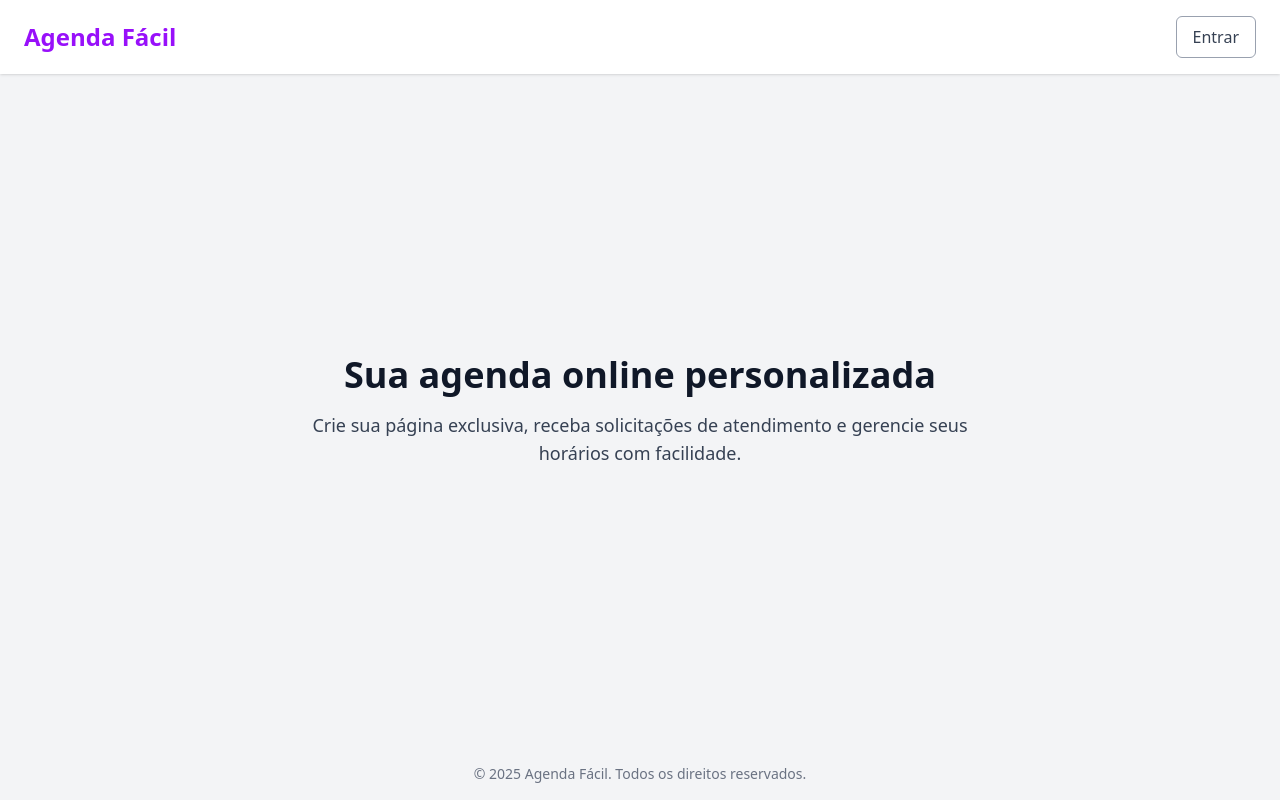
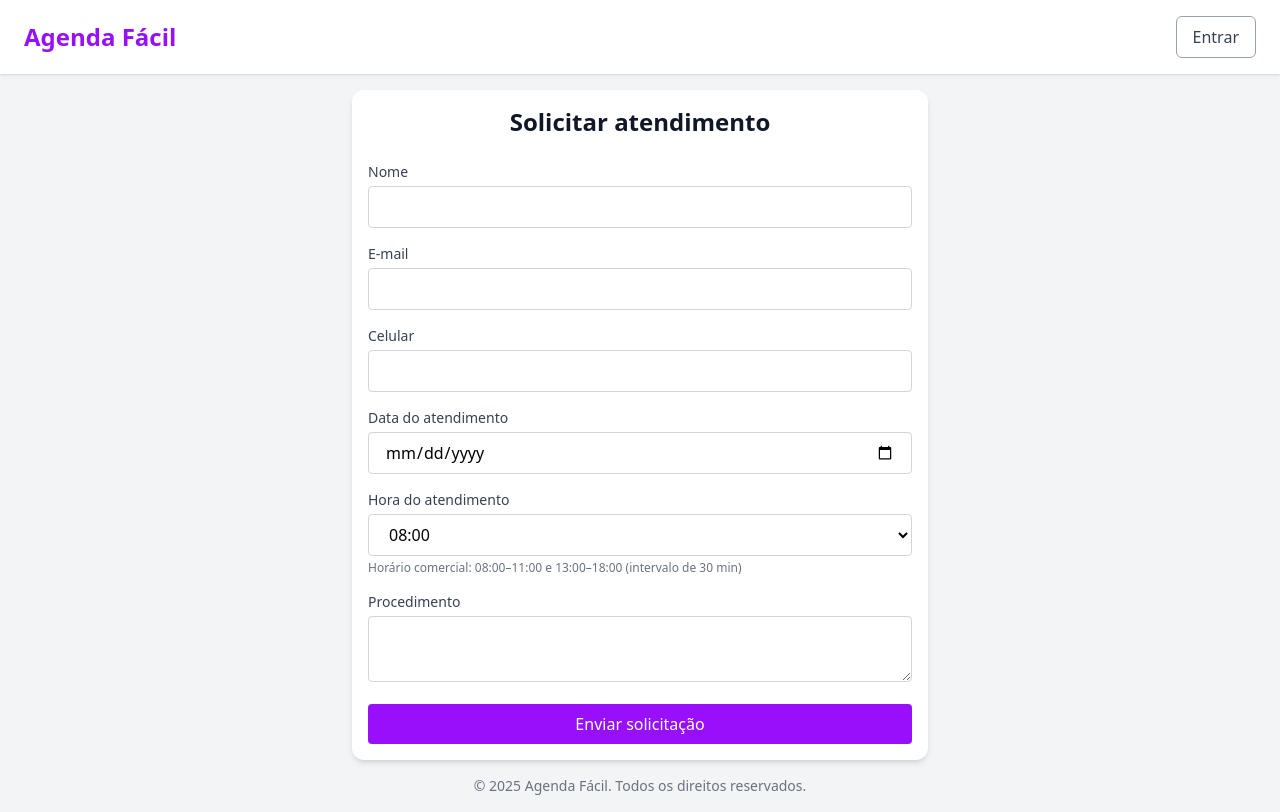
Before and after one commit to DavidLSousa/frontend_agendeFacil, a React (Vite) app: page / in a window 1280 px wide. Built offline with nearby package versions, Linux system fonts and the light colour scheme.

Commit message:
implemented form for user

```diff
--- a/src/LandingPage.tsx
+++ b/src/LandingPage.tsx
@@ -1,11 +1,56 @@
 import { useState, useRef } from "react";
+import { submitSolicitacao, submitLogin } from "./api/forms";
 
 export default function LandingPage() {
   const [showLogin, setShowLogin] = useState(false);
 
+  const handleSubmitSolicitacao = async (e: React.FormEvent<HTMLFormElement>) => {
+    e.preventDefault();
+    const form = e.currentTarget;
+    const formData = new FormData(form);
+
+    const data = {
+      Date: formData.get("data") as string,
+      Time: formData.get("hora") as string,
+      Procedure: formData.get("procedimento") as string,
+      User: {
+        Name: formData.get("nome") as string,
+        Email: formData.get("email") as string,
+        Phone: formData.get("celular") as string,
+      },
+    };
+
+    try {
+      await submitSolicitacao(data);
+      alert("Solicitação enviada com sucesso!");
+      form.reset();
+    } catch (err) {
+      alert("Erro ao enviar solicitação");
+    }
+  };
+
+  const handleSubmitLogin = async (e: React.FormEvent<HTMLFormElement>) => {
+    e.preventDefault();
+    const form = e.currentTarget;
+    const formData = new FormData(form);
+
+    const data = {
+      Email: formData.get("email") as string,
+      Password: formData.get("senha") as string,
+    };
+
+    try {
+      await submitLogin(data);
+      alert("Login realizado com sucesso!");
+      setShowLogin(false);
+      form.reset();
+    } catch (err) {
+      alert("Erro ao fazer login");
+    }
+  };
+
   return (
     <div className="min-h-screen bg-gray-100 flex flex-col">
-      {/* Header */}
       <header className="w-full px-6 py-4 flex justify-between items-center bg-white shadow">
         <h1 className="text-2xl font-bold text-purple-600">Agenda Fácil</h1>
         <div>
@@ -18,34 +63,111 @@ export default function LandingPage() {
         </div>
       </header>
 
-      {/* Hero */}
-      <section className="flex-1 flex items-center justify-center text-center px-4">
-        <div className="max-w-2xl">
-          <h2 className="text-4xl font-bold text-gray-900 mb-4">
-            Sua agenda online personalizada
+      <section className="flex-1 flex items-center justify-center text-center px-4 mt-4">
+        <div className="max-w-xl w-full bg-white shadow-md rounded-xl p-4 text-left">
+          <h2 className="text-2xl font-bold text-gray-900 mb-6 text-center">
+            Solicitar atendimento
           </h2>
-          <p className="text-gray-700 text-lg">
-            Crie sua página exclusiva, receba solicitações de atendimento e gerencie seus horários com facilidade.
-          </p>
-          {/* Lista de prestadores de serviços */}
+          <form className="space-y-4" onSubmit={handleSubmitSolicitacao}>
+            <div>
+              <label className="block text-sm font-medium text-gray-700">
+                Nome
+              </label>
+              <input
+                name="nome"
+                type="text"
+                required
+                className="mt-1 w-full px-4 py-2 border border-gray-300 rounded"
+              />
+            </div>
+            <div>
+              <label className="block text-sm font-medium text-gray-700">
+                E-mail
+              </label>
+              <input
+                name="email"
+                type="email"
+                required
+                className="mt-1 w-full px-4 py-2 border border-gray-300 rounded"
+              />
+            </div>
+            <div>
+              <label className="block text-sm font-medium text-gray-700">
+                Celular
+              </label>
+              <input
+                name="celular"
+                type="tel"
+                required
+                className="mt-1 w-full px-4 py-2 border border-gray-300 rounded"
+              />
+            </div>
+            <div>
+              <label className="block text-sm font-medium text-gray-700">
+                Data do atendimento
+              </label>
+              <input
+                name="data"
+                type="date"
+                required
+                className="mt-1 w-full px-4 py-2 border border-gray-300 rounded"
+                min={getTodayDate()}
+              />
+            </div>
+            <div>
+              <label className="block text-sm font-medium text-gray-700">
+                Hora do atendimento
+              </label>
+              <select
+                name="hora"
+                required
+                className="mt-1 w-full px-4 py-2 border border-gray-300 rounded"
+              >
+                {generateTimeSlots().map((time) => (
+                  <option key={time} value={time}>
+                    {time}
+                  </option>
+                ))}
+              </select>
+              <p className="text-xs text-gray-500 mt-1">
+                Horário comercial: 08:00–11:00 e 13:00–18:00 (intervalo de 30 min)
+              </p>
+            </div>
+            <div>
+              <label className="block text-sm font-medium text-gray-700">
+                Procedimento
+              </label>
+              <textarea
+                name="procedimento"
+                required
+                className="mt-1 w-full px-4 py-2 border border-gray-300 rounded"
+              />
+            </div>
+            <button
+              type="submit"
+              className="w-full bg-purple-600 text-white py-2 rounded hover:bg-purple-700"
+            >
+              Enviar solicitação
+            </button>
+          </form>
         </div>
       </section>
 
-      {/* Footer */}
       <footer className="text-center py-4 text-sm text-gray-500">
         &copy; {new Date().getFullYear()} Agenda Fácil. Todos os direitos reservados.
       </footer>
 
-      {/* Modal de Login */}
       {showLogin && (
         <Modal onClose={() => setShowLogin(false)} title="Entrar">
-          <form className="space-y-4">
+          <form className="space-y-4" onSubmit={handleSubmitLogin}>
             <input
+              name="email"
               type="email"
               placeholder="E-mail"
               className="w-full px-4 py-2 border border-gray-300 rounded"
             />
             <input
+              name="senha"
               type="password"
               placeholder="Senha"
               className="w-full px-4 py-2 border border-gray-300 rounded"
@@ -63,7 +185,6 @@ export default function LandingPage() {
   );
 }
 
-// Modal Component
 type ModalProps = {
   title: string;
   onClose: () => void;
@@ -100,3 +221,22 @@ function Modal({ title, onClose, children }: ModalProps) {
     </div>
   );
 }
+
+function getTodayDate(): string {
+  const now = new Date();
+  now.setHours(0, 0, 0, 0);
+  return now.toISOString().split("T")[0];
+}
+
+function generateTimeSlots(): string[] {
+  const slots: string[] = [];
+  const addSlots = (start: number, end: number) => {
+    for (let h = start; h < end; h++) {
+      slots.push(`${String(h).padStart(2, "0")}:00`);
+      slots.push(`${String(h).padStart(2, "0")}:30`);
+    }
+  };
+  addSlots(8, 11);
+  addSlots(13, 18);
+  return slots;
+}
--- /dev/null
+++ b/src/api/forms.ts
@@ -0,0 +1,47 @@
+export type SolicitacaoFormData = {
+  Date: string;
+  Time: string;
+  Procedure: string;
+  User: {
+    Name: string;
+    Email: string;
+    Phone: string;
+  };
+};
+
+export async function submitSolicitacao(data: SolicitacaoFormData) {
+  console.log("Submitting solicitacao: ", data);
+
+  const response = await fetch("/api/solicitacoes", {
+    method: "POST",
+    headers: { "Content-Type": "application/json" },
+    body: JSON.stringify(data),
+  });
+
+  if (!response.ok) {
+    throw new Error("Erro ao enviar solicitação");
+  }
+
+  return await response.json();
+}
+
+export type LoginFormData = {
+  Email: string;
+  Password: string;
+};
+
+export async function submitLogin(data: LoginFormData) {
+  console.log("Submitting login: ", data);
+
+  const response = await fetch("/api/login", {
+    method: "POST",
+    headers: { "Content-Type": "application/json" },
+    body: JSON.stringify(data),
+  });
+
+  if (!response.ok) {
+    throw new Error("Erro ao fazer login");
+  }
+
+  return await response.json();
+}
```
